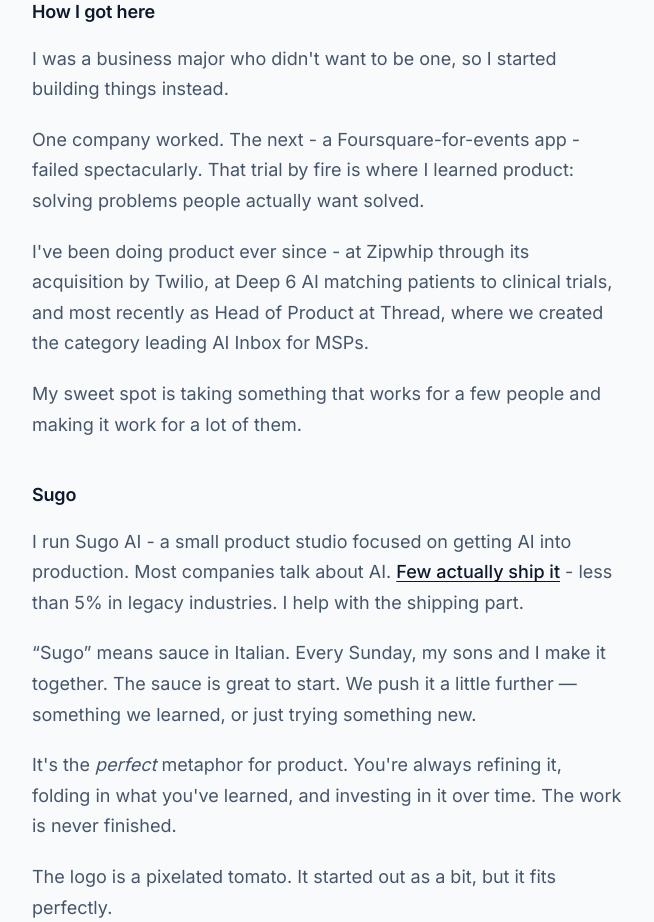
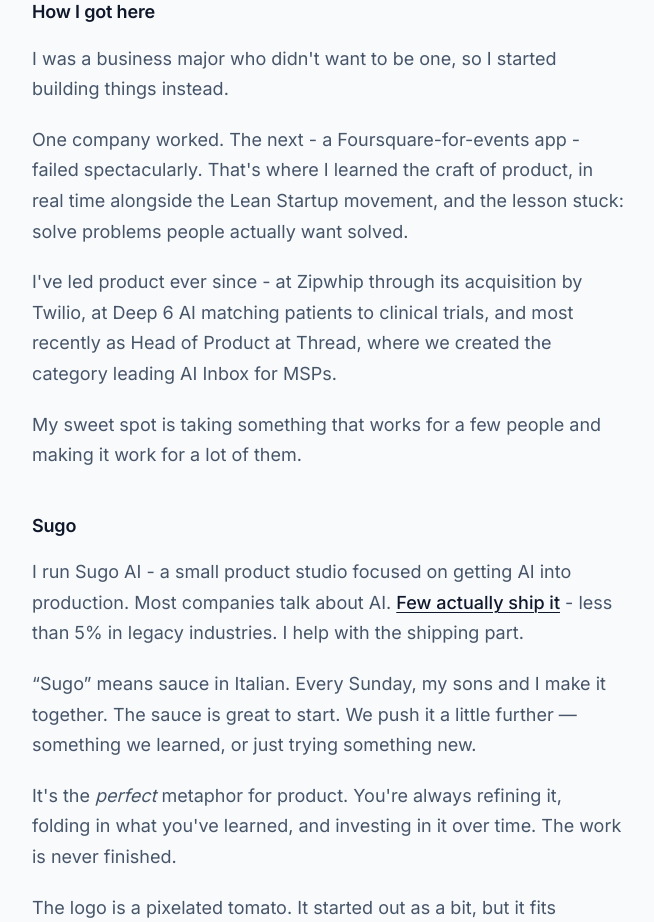
Before and after one commit to marcanthonyrosa/marcanthonyrosadotcom, a Next.js app: page /about in a window 1280 px wide. Shown: the part 820-1742 px from the top of the page, without its empty margins (312-966 px from the left). Built offline with nearby package versions, Linux system fonts and the light colour scheme.

Commit message:
modified about copy to better reflect Lean Startup influences

```diff
--- a/app/(site)/about/page.tsx
+++ b/app/(site)/about/page.tsx
@@ -163,10 +163,10 @@
             I was a business major who didn&apos;t want to be one, so I started building things instead.
           </p>
           <p>
-            One company worked. The next - a Foursquare-for-events app - failed spectacularly. That trial by fire is where I learned product: solving problems people actually want solved.
+            One company worked. The next - a Foursquare-for-events app - failed spectacularly. That's where I learned the craft of product, in real time alongside the Lean Startup movement, and the lesson stuck: solve problems people actually want solved.
           </p>
           <p>
-            I&apos;ve been doing product ever since - at Zipwhip through its acquisition by Twilio, at Deep 6 AI matching patients to clinical trials, and most recently as Head of Product at Thread, where we created the category leading AI Inbox for MSPs.
+            I&apos;ve led product ever since - at Zipwhip through its acquisition by Twilio, at Deep 6 AI matching patients to clinical trials, and most recently as Head of Product at Thread, where we created the category leading AI Inbox for MSPs.
           </p>
           <p>
             My sweet spot is taking something that works for a few people and making it work for a lot of them.
```
Also changed, not shown: .claude/settings.local.json.
